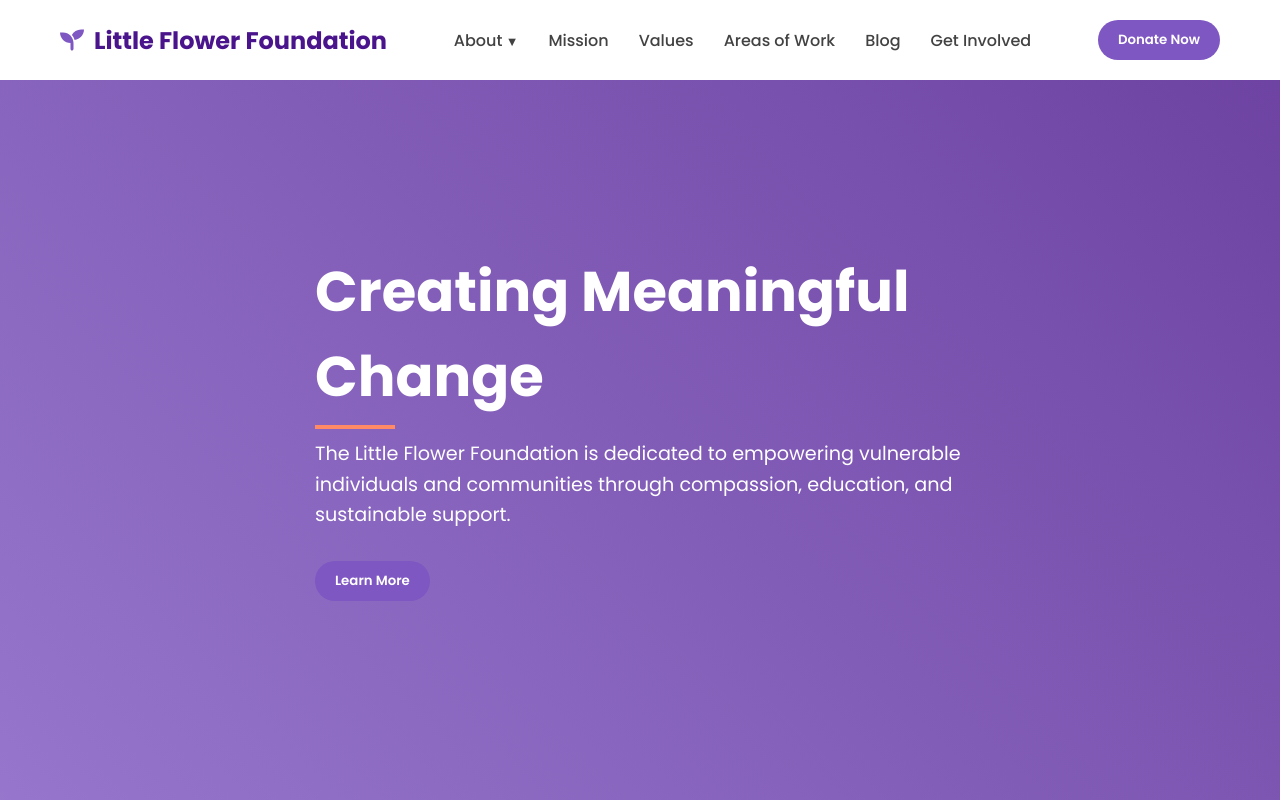
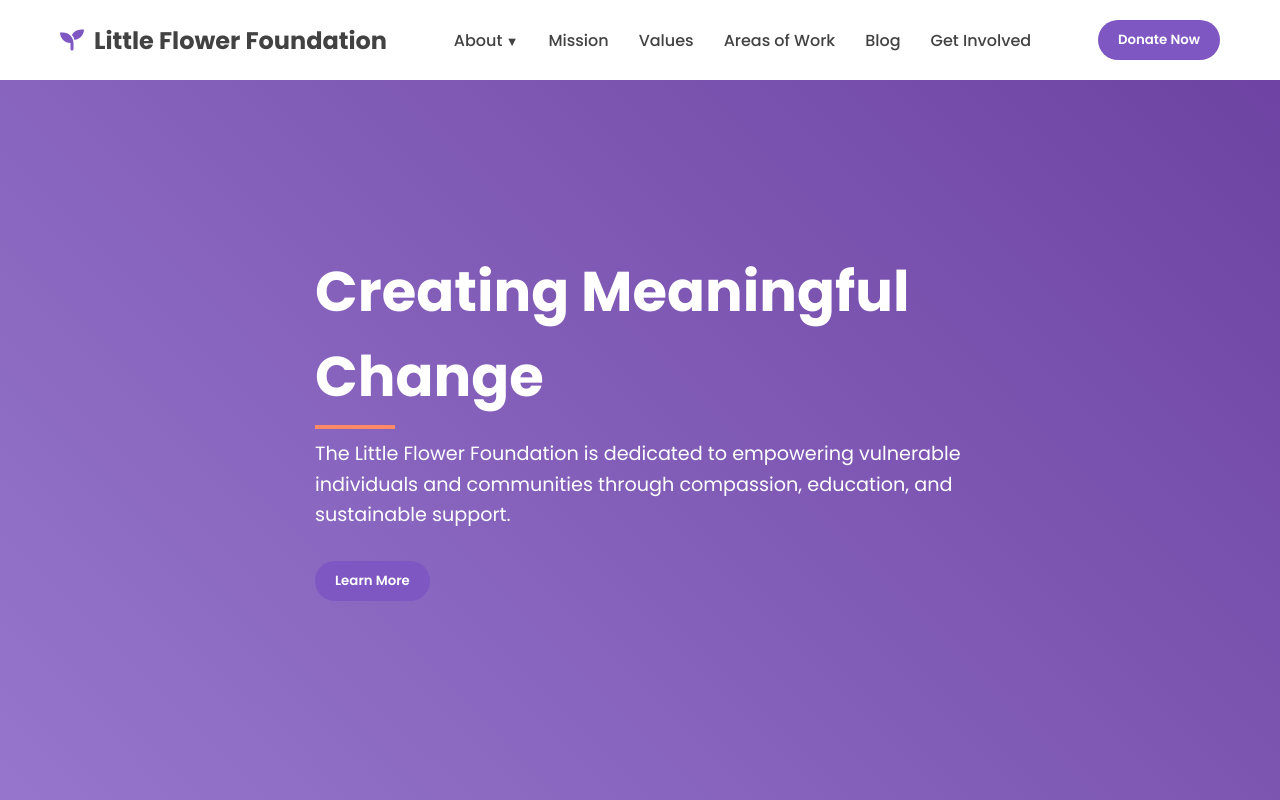
Before and after one commit to Mugangasia/Little-Flowers-Foundation, a plain HTML site: page index.html in a window 1280 px wide. Shown: the top 800 px of the page. Drawn offline with Linux system fonts and the light colour scheme.

```diff
--- a/index.html
+++ b/index.html
@@ -14,10 +14,10 @@
     <header>
         <div class="container">
             <nav>
-                <div class="logo">
+                <a href="index.html" class="logo" style="text-decoration: none; color: inherit;">
                     <i class="fas fa-seedling logo-icon"></i>
                     Little Flower Foundation
-                </div>
+                </a>
                 <ul class="nav-links">
                     <li class="dropdown">
                         <a href="#about">About</a>
```
Also changed, not shown: team.html (+2 -2 lines).
